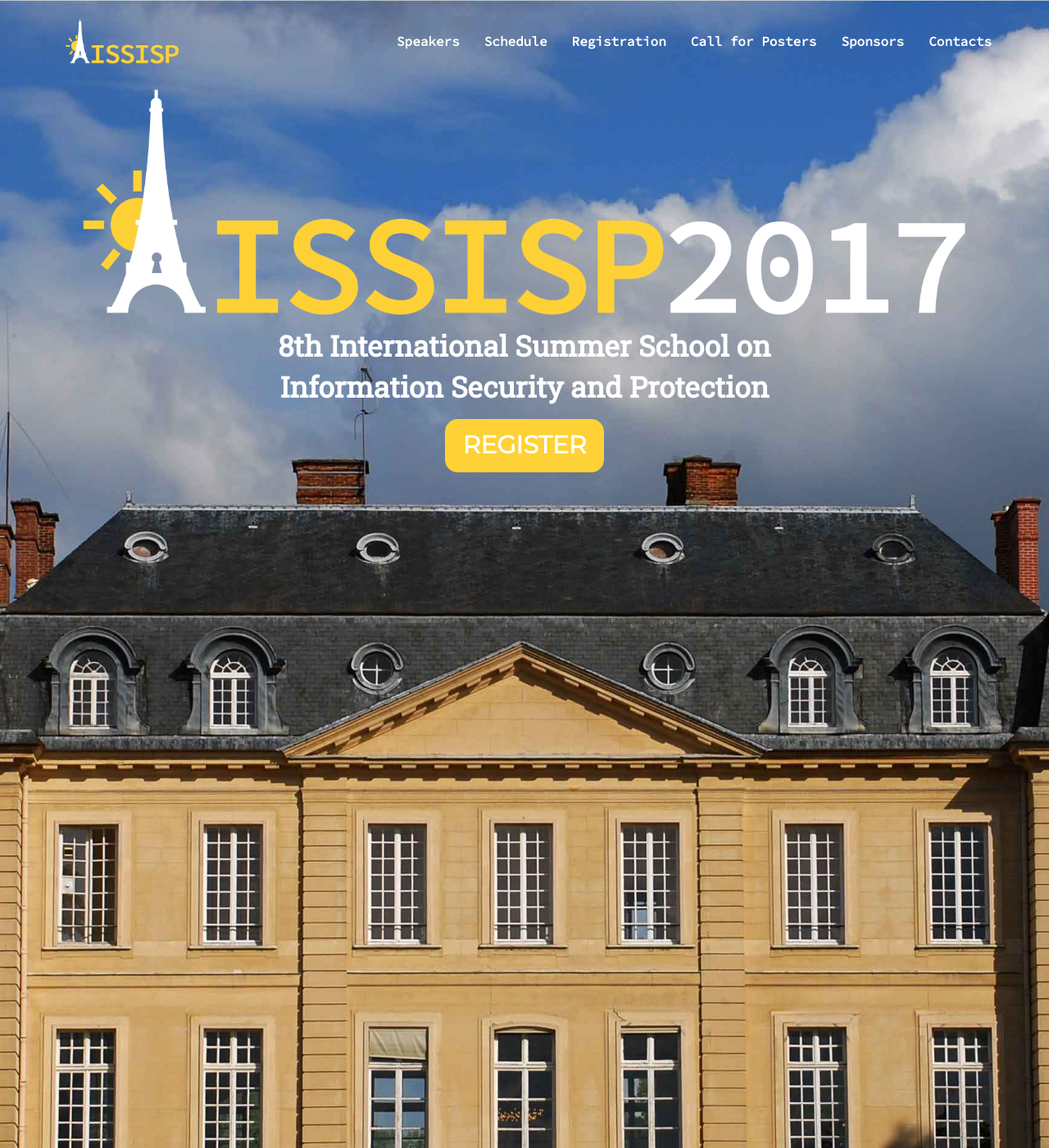
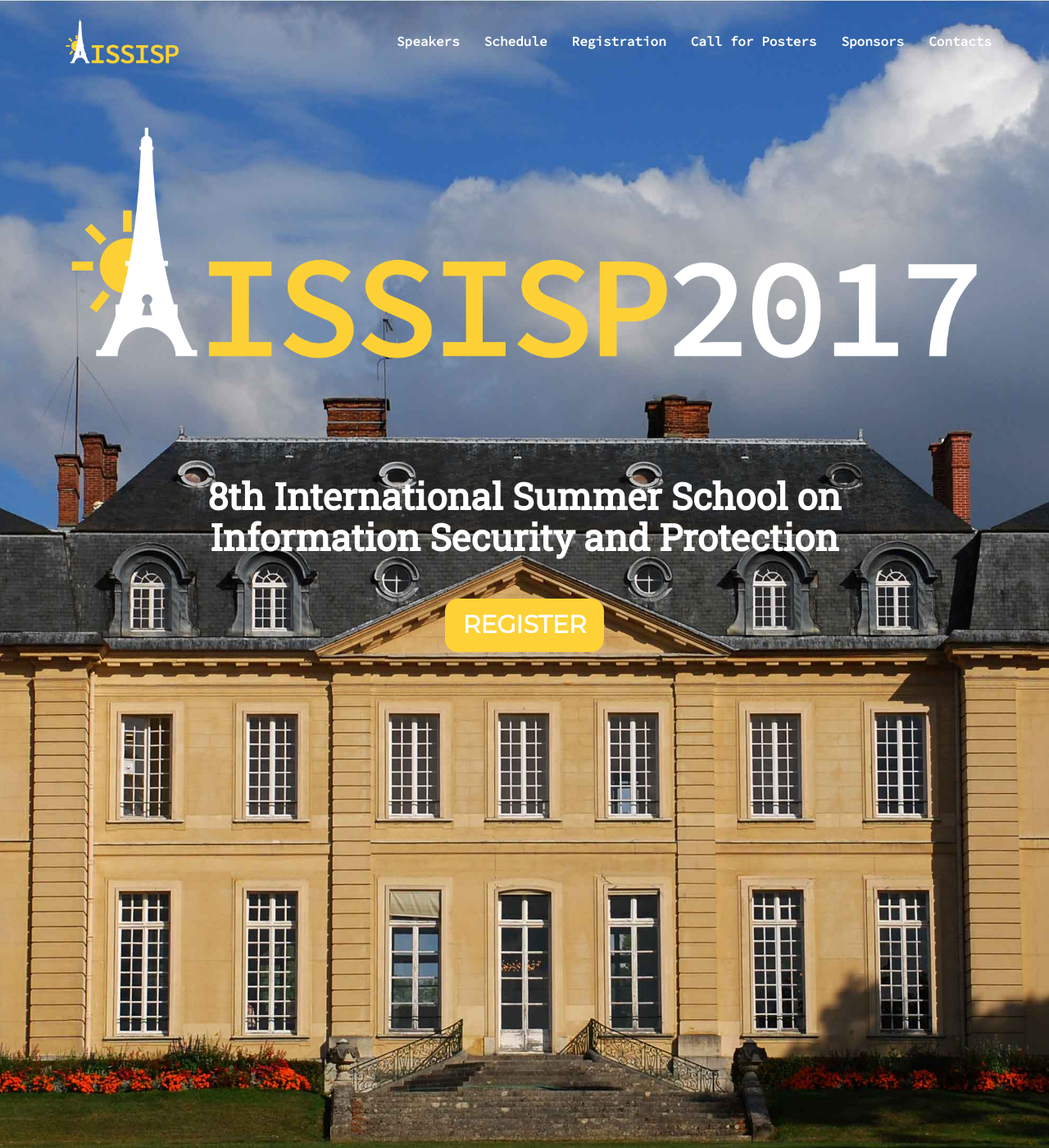
Before and after one commit to issisp2017/issisp2017.github.io, a Jekyll site: the page built from index.md, in a window 1280 px wide and 1400 px high. Shown: the whole window at 82% size. Built offline with Jekyll 4.4.1, drawn with Linux system fonts in a browser that asks for light colours; nearby versions of some CDN libraries.

Commit message:
[css] Better looking

```diff
--- a/_includes/header.html
+++ b/_includes/header.html
@@ -40,7 +40,7 @@
   <div class="container">
     <div class="row intro">
       <div class="intro-title row">
-        <div class="col-xs-12">
+        <div class="col-xs-12" id="logo-title">
           <img class="img-responsive" alt="ISSISP 2017"
                src="/assets/img/art/logo-title-withmargin.png"/>
         </div>
@@ -56,7 +56,7 @@
           </div>
         </div>
 
-        <div class="col-xs-12 register">
+        <div class="col-xs-12" id="register">
           <a class="btn btn-xl btn-click" href="#registration">
             Register
           </a>
--- a/css/issisp.scss
+++ b/css/issisp.scss
@@ -195,16 +195,22 @@ header {
         padding-bottom: 50px;
 
         .intro-title {
-            padding: 15px;
             font-size: 55px;
-            margin-bottom: 35px;
             opacity: 1;
             font-weight: 700;
+            #logo-title {
+            }
 
             #intro-subtitle {
-                padding-top: 35px;
+                position: relative;
+                top: 20px;
                 font-weight: 700;
-                font-size: 35px;
+                font-size: 30px;
+            }
+
+            #register {
+                position: relative;
+                top: 80px;
             }
 
             .btn-click {
@@ -227,7 +233,8 @@ header {
                 color : white;
                 font-weight: 800;
               }
-            margin-top : 700px;
+            position: relative;
+            top: 100px;
             margin-bottom: 45px;
         }
     }
@@ -235,30 +242,34 @@ header {
 
 
 @media(min-width:768px) {
-    #intro-subtitle {
-        padding: 0px;
-        margin-top: -65px;;
-    }
-
     header {
         .intro {
-            padding-top:50px;
+            padding-top:10px;
             padding-bottom: 50px;
 
             .intro-title {
                 opacity: 1;
                 font-weight: 700;
-                font-weight: 700;
                 font-size: 45px;
                 line-height: 50px;
 
-                .register {
-                    padding-top: 15px;
+                #logo-title {
+                    position:relative;
+                    top: 100px;
+                }
+                #intro-subtitle {
+                    position: relative;
+                    top: 200px;
+                    font-size: 45px;
+                }
+                #register {
+                    position:relative;
+                    top: 250px;
                 }
             }
 
             #intro-information {
-                margin-top: 1000px;
+                margin-top: 800px;
                 margin-bottom: 50px;
                 p {
                     font-size: 35px;
```
